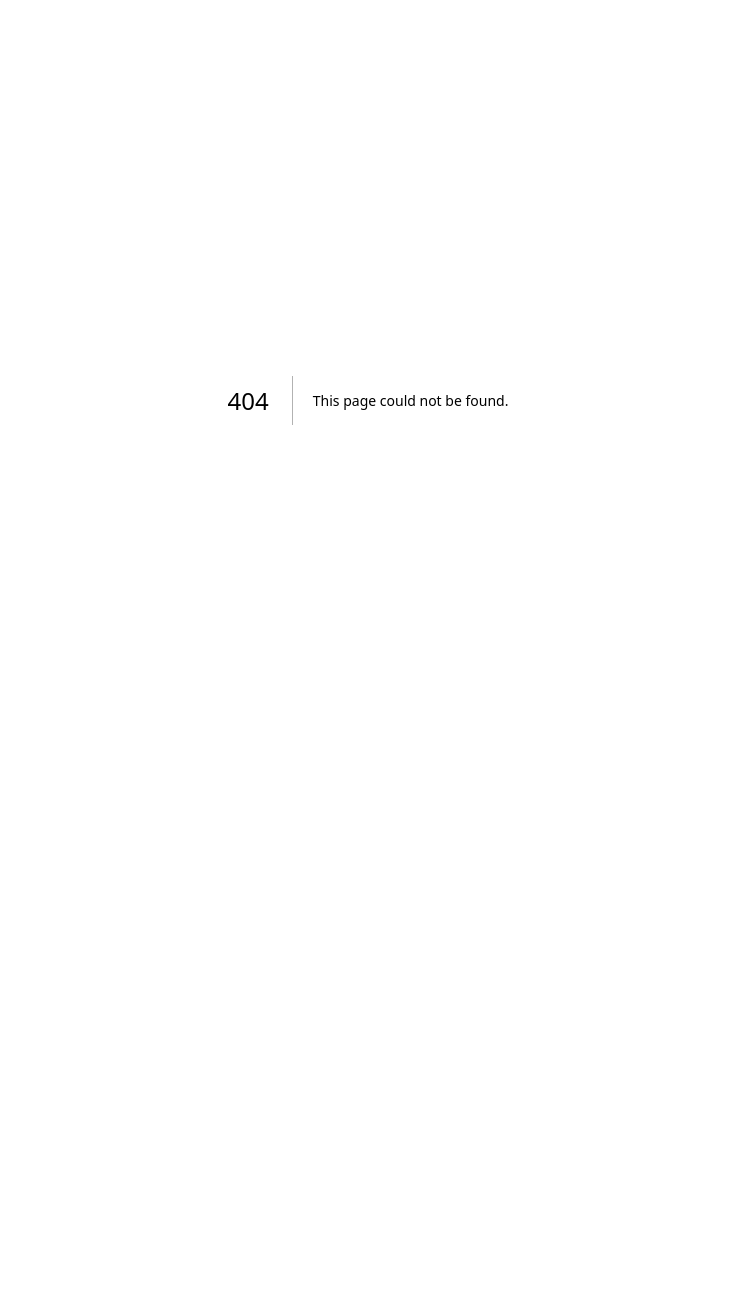
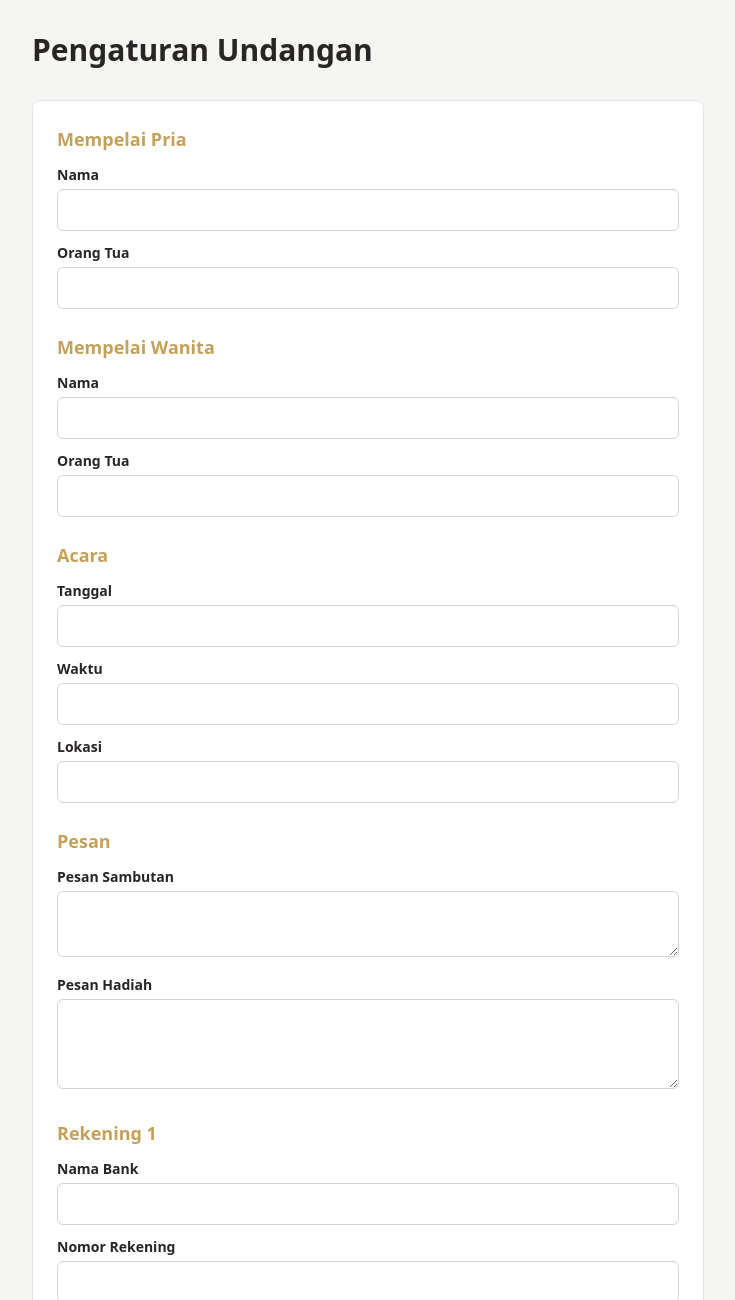
Before and after one commit to oktaviaputri499-create/WeddingInvitationPutri-Lutfi, a Next.js app: page /admin/settings in a window 1280 px wide. Before the commit this address had no page. Shown: the top 1300 px of the page, without its empty margins (272-1007 px from the left). Before the commit the page ends 800 px from the top, so only its background shows below. Built offline with nearby package versions, Linux system fonts and the light colour scheme; no server answers; the database is empty.

Commit message:
add editable settings page for admin

```diff
--- /dev/null
+++ b/src/actions/settings.ts
@@ -0,0 +1,30 @@
+'use server'
+
+import { prisma } from '@/lib/prisma'
+import { revalidatePath } from 'next/cache'
+
+export async function updateSettings(data: {
+  groomName: string
+  groomParents: string
+  brideName: string
+  brideParents: string
+  weddingDate: string
+  weddingTime: string
+  weddingLocation: string
+  welcomeMessage: string
+  giftMessage: string
+  bank1Name: string
+  bank1Number: string
+  bank1Holder: string
+  bank2Name: string
+  bank2Number: string
+  bank2Holder: string
+}) {
+  await prisma.eventSettings.update({
+    where: { id: 'main' },
+    data,
+  })
+
+  revalidatePath('/admin/settings')
+  revalidatePath('/invitation/[token]', 'page')
+}
--- /dev/null
+++ b/src/app/admin/settings/SettingsForm.tsx
@@ -0,0 +1,117 @@
+'use client'
+
+import { useState } from 'react'
+import { updateSettings } from '@/actions/settings'
+
+export default function SettingsForm({ settings }: { settings: any }) {
+  const [form, setForm] = useState({
+    groomName: settings?.groomName || '',
+    groomParents: settings?.groomParents || '',
+    brideName: settings?.brideName || '',
+    brideParents: settings?.brideParents || '',
+    weddingDate: settings?.weddingDate || '',
+    weddingTime: settings?.weddingTime || '',
+    weddingLocation: settings?.weddingLocation || '',
+    welcomeMessage: settings?.welcomeMessage || '',
+    giftMessage: settings?.giftMessage || '',
+    bank1Name: settings?.bank1Name || '',
+    bank1Number: settings?.bank1Number || '',
+    bank1Holder: settings?.bank1Holder || '',
+    bank2Name: settings?.bank2Name || '',
+    bank2Number: settings?.bank2Number || '',
+    bank2Holder: settings?.bank2Holder || '',
+  })
+  const [saving, setSaving] = useState(false)
+  const [saved, setSaved] = useState(false)
+
+  const handleChange = (field: string, value: string) => {
+    setForm(prev => ({ ...prev, [field]: value }))
+  }
+
+  const handleSubmit = async (e: React.FormEvent) => {
+    e.preventDefault()
+    setSaving(true)
+    setSaved(false)
+    try {
+      await updateSettings(form)
+      setSaved(true)
+    } catch (err) {
+      alert('Gagal menyimpan perubahan.')
+    }
+    setSaving(false)
+  }
+
+  const inputClass = "w-full p-2 border border-stone-300 rounded-md focus:outline-none focus:border-gold"
+  const labelClass = "block text-sm font-bold mb-1"
+
+  return (
+    <form onSubmit={handleSubmit} className="space-y-6">
+
+      <div>
+        <h2 className="text-lg font-bold mb-3 text-gold">Mempelai Pria</h2>
+        <label className={labelClass}>Nama</label>
+        <input className={inputClass} value={form.groomName} onChange={e => handleChange('groomName', e.target.value)} />
+        <label className={labelClass + " mt-3"}>Orang Tua</label>
+        <input className={inputClass} value={form.groomParents} onChange={e => handleChange('groomParents', e.target.value)} />
+      </div>
+
+      <div>
+        <h2 className="text-lg font-bold mb-3 text-gold">Mempelai Wanita</h2>
+        <label className={labelClass}>Nama</label>
+        <input className={inputClass} value={form.brideName} onChange={e => handleChange('brideName', e.target.value)} />
+        <label className={labelClass + " mt-3"}>Orang Tua</label>
+        <input className={inputClass} value={form.brideParents} onChange={e => handleChange('brideParents', e.target.value)} />
+      </div>
+
+      <div>
+        <h2 className="text-lg font-bold mb-3 text-gold">Acara</h2>
+        <label className={labelClass}>Tanggal</label>
+        <input className={inputClass} value={form.weddingDate} onChange={e => handleChange('weddingDate', e.target.value)} />
+        <label className={labelClass + " mt-3"}>Waktu</label>
+        <input className={inputClass} value={form.weddingTime} onChange={e => handleChange('weddingTime', e.target.value)} />
+        <label className={labelClass + " mt-3"}>Lokasi</label>
+        <input className={inputClass} value={form.weddingLocation} onChange={e => handleChange('weddingLocation', e.target.value)} />
+      </div>
+
+      <div>
+        <h2 className="text-lg font-bold mb-3 text-gold">Pesan</h2>
+        <label className={labelClass}>Pesan Sambutan</label>
+        <textarea rows={2} className={inputClass} value={form.welcomeMessage} onChange={e => handleChange('welcomeMessage', e.target.value)} />
+        <label className={labelClass + " mt-3"}>Pesan Hadiah</label>
+        <textarea rows={3} className={inputClass} value={form.giftMessage} onChange={e => handleChange('giftMessage', e.target.value)} />
+      </div>
+
+      <div>
+        <h2 className="text-lg font-bold mb-3 text-gold">Rekening 1</h2>
+        <label className={labelClass}>Nama Bank</label>
+        <input className={inputClass} value={form.bank1Name} onChange={e => handleChange('bank1Name', e.target.value)} />
+        <label className={labelClass + " mt-3"}>Nomor Rekening</label>
+        <input className={inputClass} value={form.bank1Number} onChange={e => handleChange('bank1Number', e.target.value)} />
+        <label className={labelClass + " mt-3"}>Atas Nama</label>
+        <input className={inputClass} value={form.bank1Holder} onChange={e => handleChange('bank1Holder', e.target.value)} />
+      </div>
+
+      <div>
+        <h2 className="text-lg font-bold mb-3 text-gold">Rekening 2</h2>
+        <label className={labelClass}>Nama Bank</label>
+        <input className={inputClass} value={form.bank2Name} onChange={e => handleChange('bank2Name', e.target.value)} />
+        <label className={labelClass + " mt-3"}>Nomor Rekening</label>
+        <input className={inputClass} value={form.bank2Number} onChange={e => handleChange('bank2Number', e.target.value)} />
+        <label className={labelClass + " mt-3"}>Atas Nama</label>
+        <input className={inputClass} value={form.bank2Holder} onChange={e => handleChange('bank2Holder', e.target.value)} />
+      </div>
+
+      <button
+        disabled={saving}
+        type="submit"
+        className="w-full bg-dark-brown text-white py-3 rounded-md hover:bg-gold transition disabled:opacity-50"
+      >
+        {saving ? 'Menyimpan...' : 'Simpan Perubahan'}
+      </button>
+
+      {saved && (
+        <p className="text-center text-green-600 text-sm">Perubahan berhasil disimpan!</p>
+      )}
+    </form>
+  )
+}
--- /dev/null
+++ b/src/app/admin/settings/page.tsx
@@ -0,0 +1,19 @@
+import { prisma } from '@/lib/prisma'
+import SettingsForm from './SettingsForm'
+
+export const dynamic = "force-dynamic"
+
+export default async function SettingsPage() {
+  const settings = await prisma.eventSettings.findUnique({ where: { id: 'main' } })
+
+  return (
+    <div className="min-h-screen bg-stone-100 p-8 text-stone-800">
+      <div className="max-w-2xl mx-auto">
+        <h1 className="text-3xl font-bold mb-8">Pengaturan Undangan</h1>
+        <div className="bg-white rounded-lg shadow-sm border border-stone-200 p-6">
+          <SettingsForm settings={settings} />
+        </div>
+      </div>
+    </div>
+  )
+}
```
